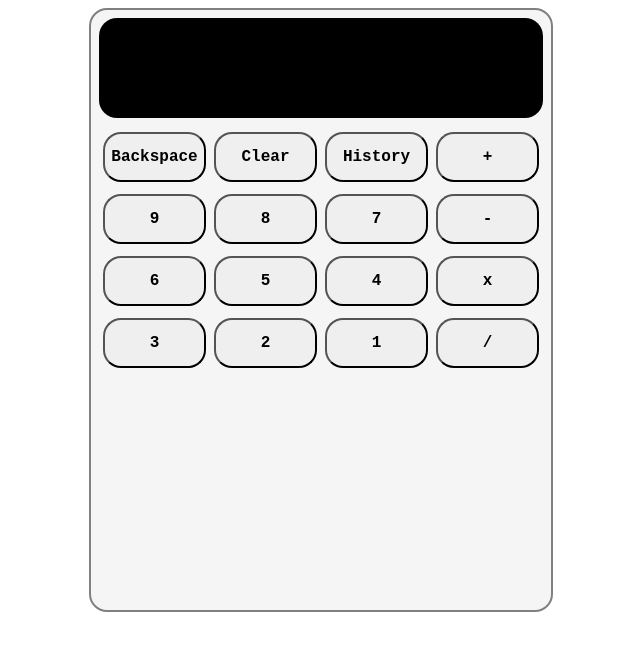
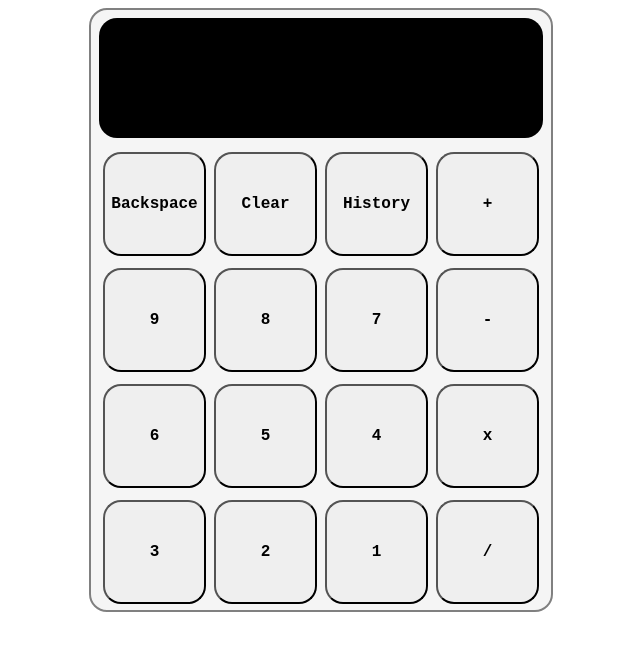
Before and after one commit to Rif-7/calculator, a plain HTML site: page index.html in a window 1280 px wide. Shown: the whole page, without its empty margins (319-959 px from the left). Drawn offline with Linux system fonts and the light colour scheme.

Commit message:
finished working on button sizing

```diff
--- a/style.css
+++ b/style.css
@@ -18,16 +18,15 @@ button {
     font-family: monospace;
     font-weight: 600;
     margin: 4px;
-    height: 50px;
-    width: 40px;
     font-size:16px;
-    flex: 1 1 auto;
+    flex: 1 1 0;
+    align-self: stretch;
     border-radius: 18px;
 }
 
 .calculations {
     margin: 8px;
-    height: 100px;
+    height: 120px;
     background-color: black;
     border-radius: 18px;
 }
@@ -35,10 +34,13 @@ button {
 .row {
     display: flex;
     justify-content: space-between;
+
     margin: 2px 8px;
+    flex: 1 1 auto;
 }
 
 .inputs {
+    flex: 1 1 auto;
     display: flex;
     flex-direction: column;
 }
```
